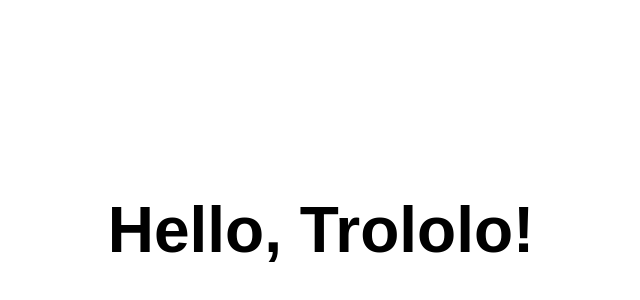
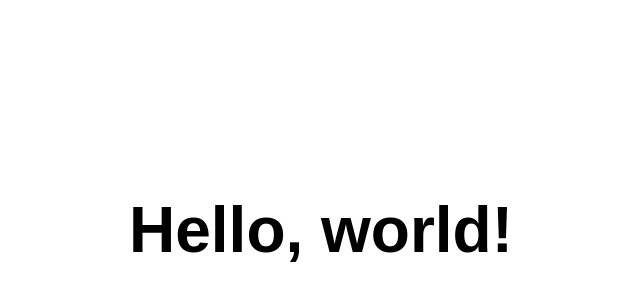
Before and after one commit to artbuzzon/hostman-preview, a plain HTML site: page index.html in a window 1280 px wide. Shown: the part 130-430 px from the top of the page, without its empty margins (319-959 px from the left). Drawn offline with Linux system fonts and the light colour scheme.

Commit message:
Update index.html

```diff
--- a/index.html
+++ b/index.html
@@ -24,6 +24,6 @@
 </head>
 <body>
   <div class="box">
-    <p class="content">Hello, Trololo!</p>
+    <p class="content">Hello, world!</p>
   </div>
 </body>
```
